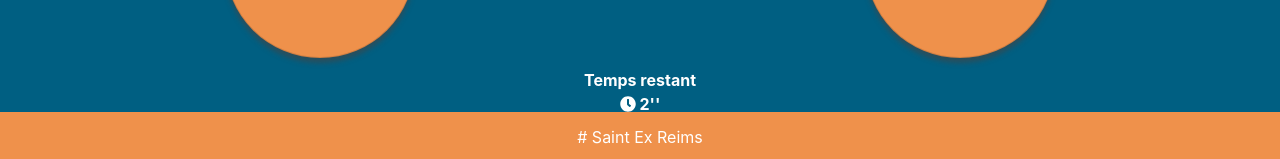
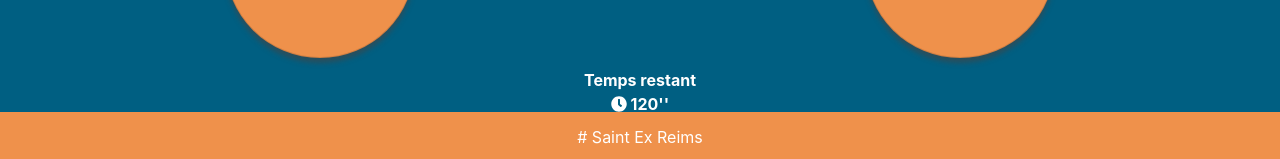
Before and after one commit to WildCodeSchool/reims-0918-js-hackathon-2-ffm, a React (Create React App) app in the folder front/: page /memory in a window 1280 px wide. Shown: the part 638-797 px from the top of the page. Built offline with nearby package versions, Linux system fonts and the light colour scheme.

Commit message:
add stockage score memory

```diff
--- a/front/src/components/memory/Memory.js
+++ b/front/src/components/memory/Memory.js
@@ -5,6 +5,8 @@ import { Row, Col } from "reactstrap";
 import { library } from "@fortawesome/fontawesome-svg-core";
 import { FontAwesomeIcon } from "@fortawesome/react-fontawesome";
 import { faClock } from "@fortawesome/free-solid-svg-icons";
+import axios from "axios";
+import ls from "local-storage";
 
 import "./Memory.css";
 
@@ -20,9 +22,10 @@ class Memory extends PureComponent {
       prevSelectedCard: -1,
       prevCardId: -1,
       clickable: true,
-      sec: 2,
+      sec: 120,
       started: false
     };
+    this.stop = this.stop.bind(this);
   }
 
   static duplicateCard = () => {
@@ -130,6 +133,16 @@ class Memory extends PureComponent {
 
   stop() {
     clearInterval(this.interval);
+    axios.put(
+      "/score",
+      { game_name: "memory", score: `${this.state.sec}` },
+      {
+        headers: {
+          accept: "application/json",
+          authorization: `Bearer ${ls.get("jwt-saint-ex")}`
+        }
+      }
+    );
   }
 
   render() {
@@ -141,7 +154,11 @@ class Memory extends PureComponent {
         </Row>
 
         {this.isGameOver() || this.state.sec === 0 ? (
-          <GameOver timeLeft={this.state.sec} restartGame={this.restartGame} />
+          <GameOver
+            stop={this.stop}
+            timeLeft={this.state.sec}
+            restartGame={this.restartGame}
+          />
         ) : (
           <Row className="d-flex justify-content-around">
             {this.state.shuffleCard.map((cardNumber, index) => (
--- a/front/src/components/memory/card/GameOver.js
+++ b/front/src/components/memory/card/GameOver.js
@@ -1,23 +1,36 @@
-import React from 'react'
-import { Row } from "reactstrap"
+import React, { Component } from "react";
+import { Row } from "reactstrap";
 import { Link } from "react-router-dom";
 
-const GameOver = ({ restartGame, timeLeft }) => (
+class GameOver extends Component {
+  componentDidMount() {
+    if (this.props.timeLeft !== 0) {
+      this.props.stop();
+    }
+  }
+  render() {
+    const { restartGame, timeLeft } = this.props;
+    return (
       <div>
         <Row className="justify-content-center">
-      {!timeLeft === 0 ?
-        <h2 style={{ fontFamily: "cobolbold" }}>Bravo !</h2> :
+          {!timeLeft === 0 ? (
+            <h2 style={{ fontFamily: "cobolbold" }}>Bravo !</h2>
+          ) : (
             <h2 style={{ fontFamily: "cobolbold" }}>Perdu !</h2>
-      }
+          )}
         </Row>
 
         <Row className="justify-content-center">
           <Link className="back-button" to="/tableau-de-jeux">
             Retour
           </Link>
-      <button className="back-button" onClick={restartGame}>Rejouer ?</button>
+          <button className="back-button" onClick={restartGame}>
+            Rejouer ?
+          </button>
         </Row>
       </div>
-)
+    );
+  }
+}
 
-export default GameOver
+export default GameOver;
```
Lines whose indentation alone changed are shown as unchanged.
